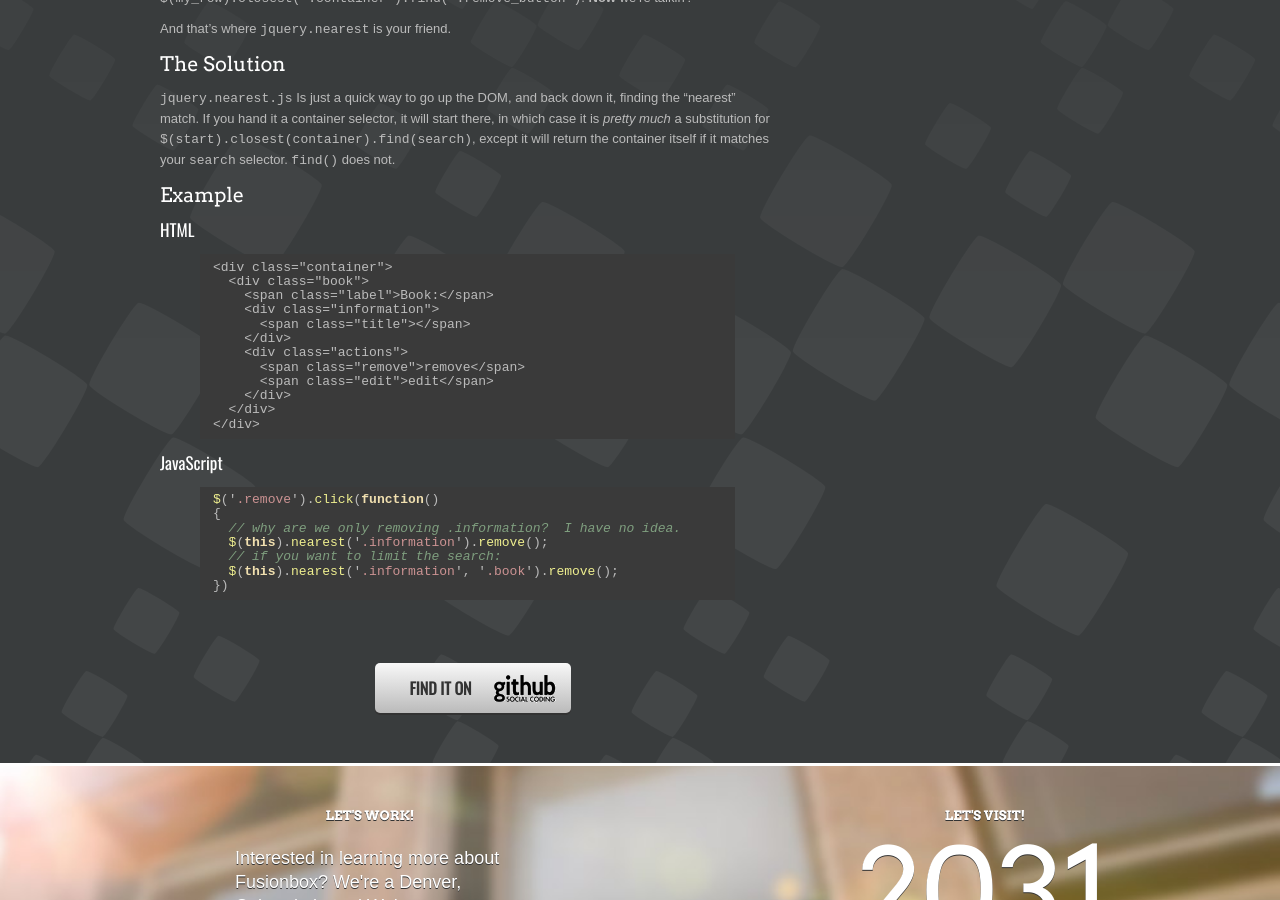
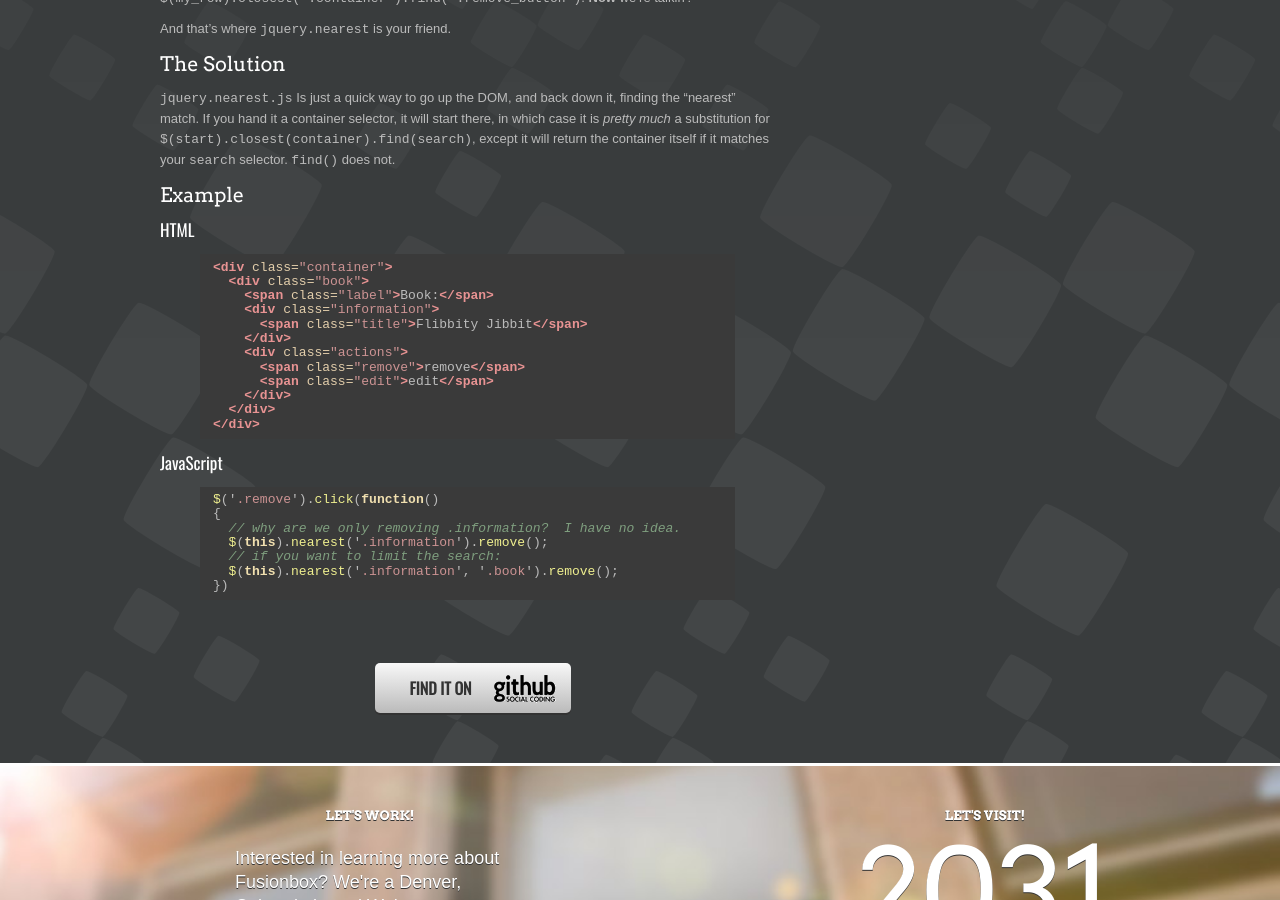
Before and after one commit to fusionbox/fusionbox.github.com, a Jekyll site: the page built from projects/_posts/2012-03-16-jquery-nearest-js.md, in a window 1280 px wide and 900 px high, scrolled down 509 px. Built offline with Jekyll 4.4.1, drawn with Linux system fonts in a browser that asks for light colours; some web fonts are replaced.

Commit message:
use html

```diff
--- a/projects/_posts/2012-03-16-jquery-nearest-js.md
+++ b/projects/_posts/2012-03-16-jquery-nearest-js.md
@@ -36,12 +36,12 @@ itself if it matches your `search` selector.  `find()` does not.
 
 ### HTML
 
-{% highlight jinja2 %}
+{% highlight html %}
 <div class="container">
   <div class="book">
     <span class="label">Book:</span>
     <div class="information">
-      <span class="title">{{ book.title }}</span>
+      <span class="title">Flibbity Jibbit</span>
     </div>
     <div class="actions">
       <span class="remove">remove</span>
```
